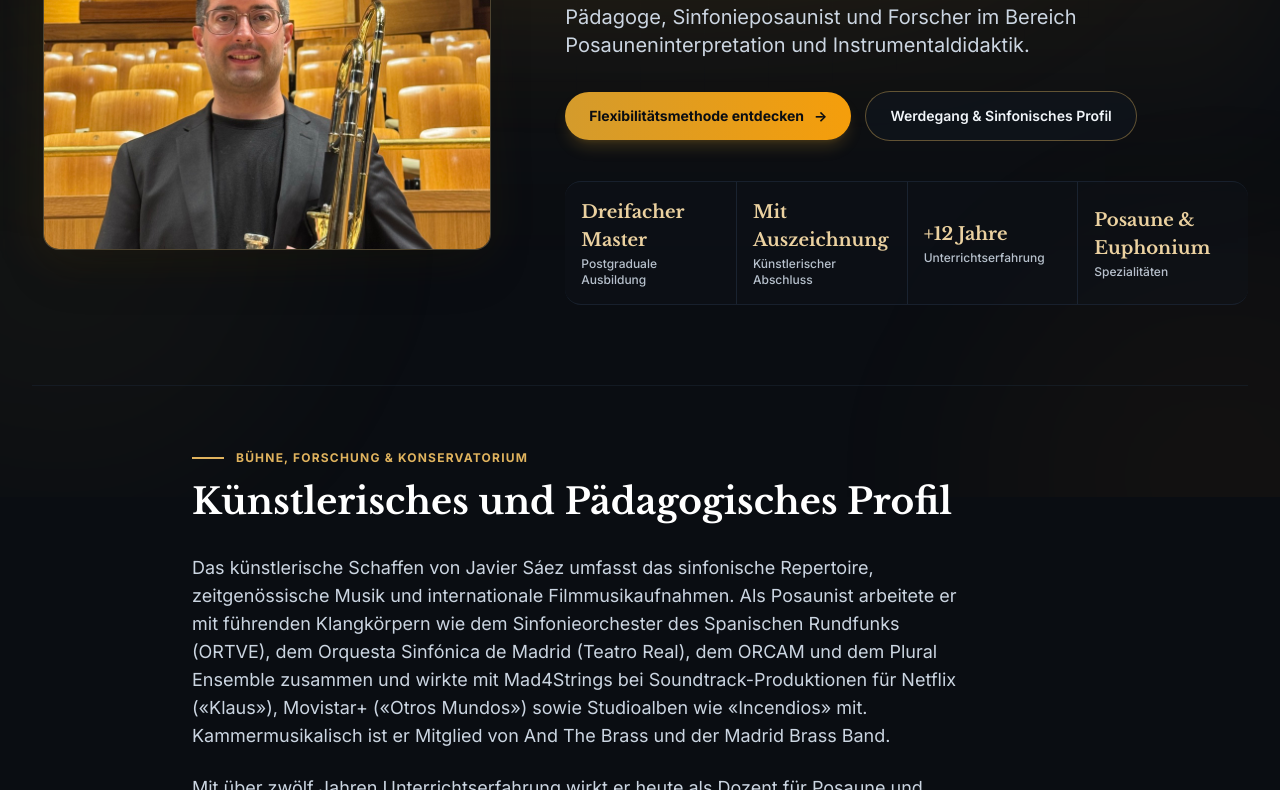
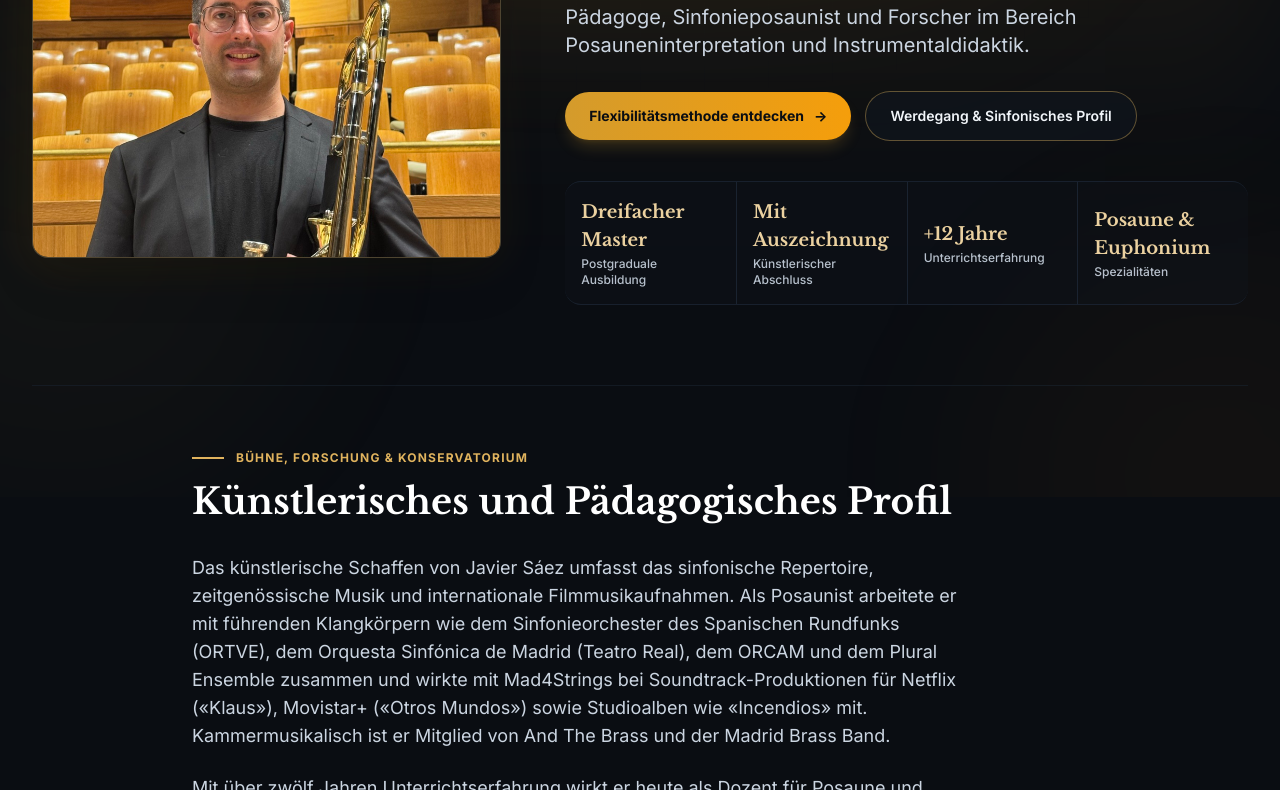
Before and after one commit to javiersaezmozos/portfolio, an Astro site: page /portfolio/de in a window 1280 px wide. Shown: the part 303-1093 px from the top of the page. Built offline with nearby package versions, Linux system fonts and the light colour scheme; Astro itself is replaced by a stand-in of ours.

Commit message:
fix(hero): amplía recuadro del retrato a max-w-lg sin recortar

```diff
--- a/src/components/Hero.astro
+++ b/src/components/Hero.astro
@@ -40,7 +40,7 @@ const sectionPaths = getSectionPaths(currentLocale, base);
 
       <!-- Left Column: Artistic Portrait Image -->
       <div class="lg:col-span-5 flex justify-center">
-        <div class="relative group w-full max-w-md">
+        <div class="relative group w-full max-w-lg">
 
           <!-- Subtle sculptural frame -->
           <div class="absolute -inset-2 rounded-3xl bg-gradient-to-tr from-gold-500/20 via-amber-400/10 to-transparent blur-xl opacity-50 group-hover:opacity-80 transition-opacity duration-500"></div>
```
